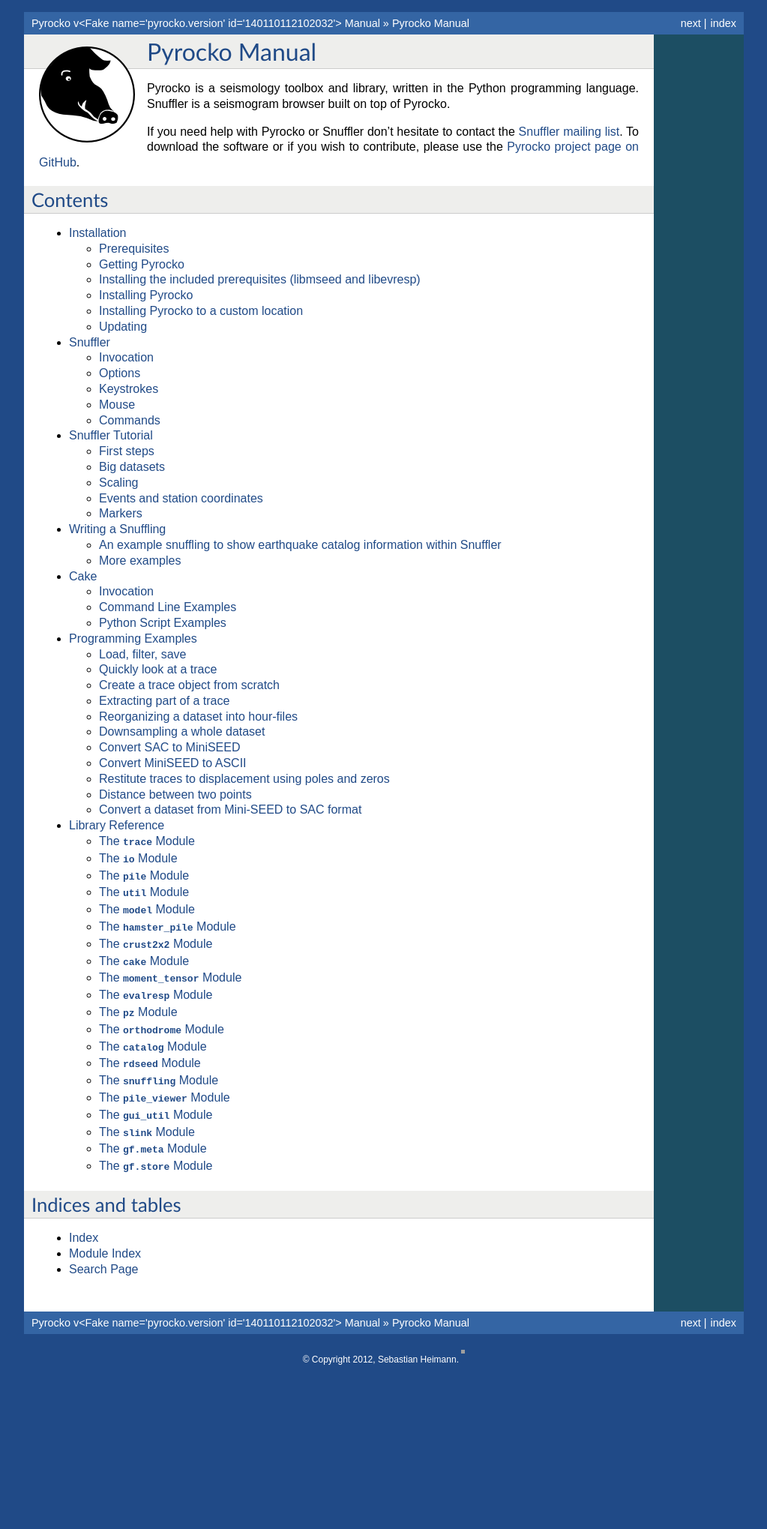
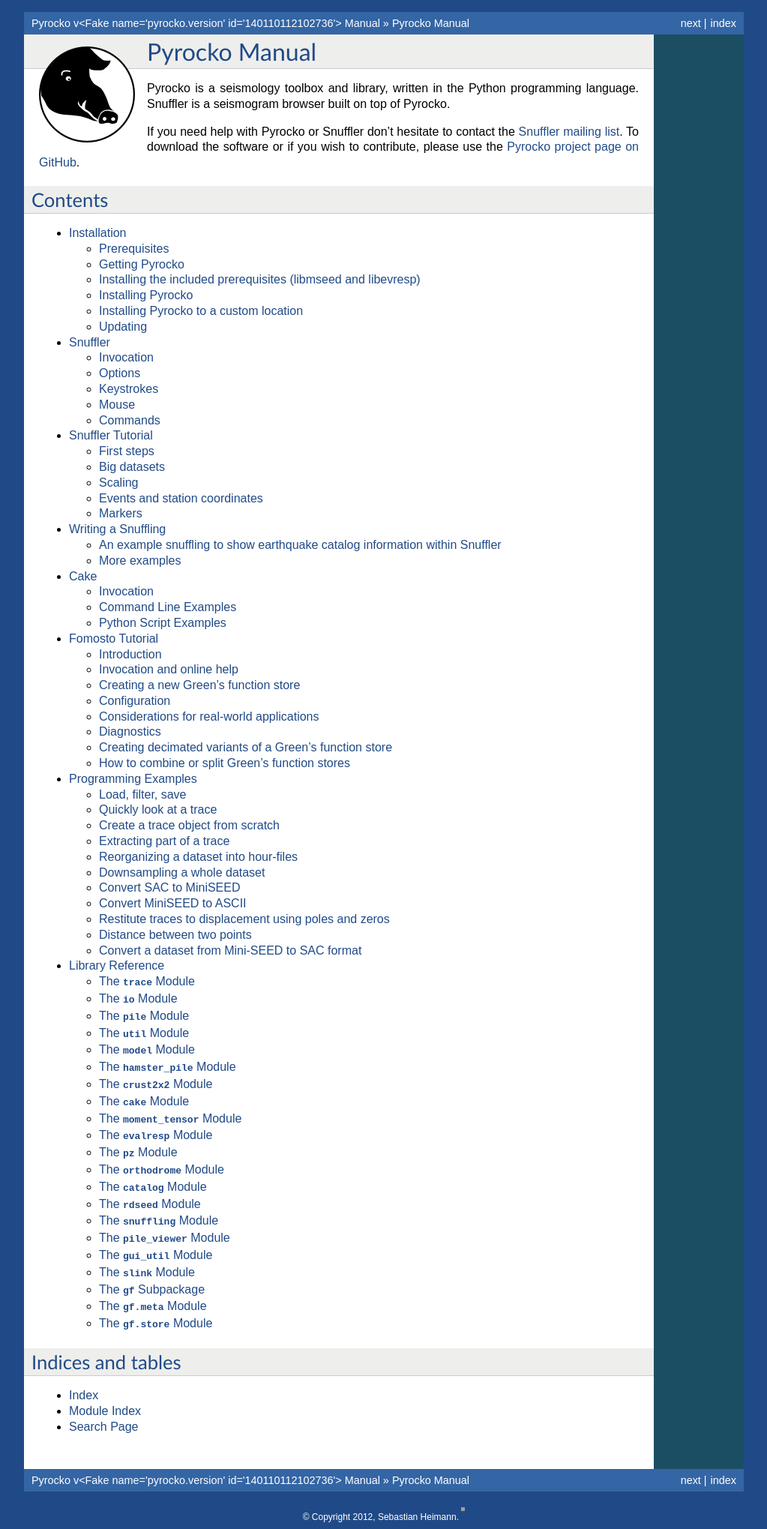
Before and after one commit to pyrocko/pyrocko, a Sphinx documentation site: the page built from doc/index.rst, in a window 1280 px wide. Shown: the whole page at 75% size, without its empty margins (128-1151 px from the left). Built offline with Sphinx 7.4.7, drawn with Linux system fonts in a browser that asks for light colours; formulas are drawn with MathJax 3; the version number is read from the project's files by our own code; before the commit the page ends 1829 px from its top, so only the background shows below that; some of the changed lines change nothing that is shown.

Commit message:
fomosto tutorial first draft

```diff
--- /dev/null
+++ b/doc/fomosto.rst
@@ -0,0 +1,442 @@
+Fomosto Tutorial
+================
+
+Fomosto is a tool to help create and work with pre-calculated and stored
+Green's functions.
+
+Introduction
+------------
+
+Many seismological methods require knowledge of Green's functions in dependance
+of ranges of source and receiver coordinates. Examples range from synthetic
+seismogram calculation over source imaging techniques to source inversion
+methods.  Calculation of Green's functions is a computationally expensive
+operation and it can be of advantage to calculate them in advance. The same
+Green's function traces can then be reused several or many times as required in
+a typical application.
+
+Regarding Green's function creation as an independent step in a use-case's
+processing chain encourages to store these in an application independant form.
+They can then immediatly be reused when new data is to be processed, they can
+be shared between different applications and they can also be passed to other
+researchers, allowing them to focus on their own application rather then
+spending days of work to get their Green's function setup ready.
+
+Furthermore, it is useful to store associated meta information, like e.g.
+travel time tables for seismic phases and the earth model used, together with
+the Green's function in order to have a complete and consistent framework to
+play with.
+
+Pyrocko contains a flexible framework to store and work with pre-calculated
+Green's functions. It is implemented in the :py:mod:`pyrocko.gf` subpackage.
+Also included, is a powerful front end tool to create, inspect, and manipulate
+Green's function stores: the :program:`fomosto` tool ("*forward model storage
+tool*").
+
+Invocation and online help
+--------------------------
+
+Fomosto is a command line program. A brief help overview is shown, when it is
+started without any arguments.
+
+.. highlight:: console
+
+::
+
+    $ fomosto
+    Usage: fomosto <subcommand> <arguments> ... [options]
+
+    Subcommands:
+
+        init          create a new empty GF store
+        build         compute GFs and fill into store
+        stats         print information about a GF store
+        check         check for problems in GF store
+        decimate      build decimated variant of a GF store
+        redeploy      copy traces from one GF store into another
+        view          view selected traces
+        import        convert Kiwi GFDB to GF store format
+        ttt           create travel time tables
+        tttview       plot travel time table
+
+    To get further help and a list of available options for any subcommand run:
+
+        fomosto <subcommand> --help
+
+The first argument selects the subcommand. All other arguments and options are
+dependant on the subcommand. Options start with a double dash, as in
+``--option``. If an option takes an argument, it must immediatly follow the
+option, as in ``--option=argument``.
+
+Creating a new Green's function store
+-------------------------------------
+
+Fomosto does not do the actual computation of the Green's functions. A separate
+Green's function modelling code is required to do this. However, Fomosto
+provides a unified interface to configure and run these codes in order to
+make it simple to build a database of pre-calculated Green's functions.
+
+In this example, we will use QSEIS as the modelling code. [[where to get the
+code?]]
+
+To initialize an empty Green's function store to be built with QSEIS run::
+
+    $ fomosto init qseis my_first_gfs
+
+A directory named ``my_first_gfs``, containing some example configuration files
+is created::
+
+    my_first_gfs/
+    |-- config       # (1)
+    `-- extra/
+        `-- qseis    # (2)
+
+
+The file ``config`` (1) contains general settings and the file ``extra/qseis``
+(2) contains extra settings which are specific to the QSEIS modelling code.
+These files are in the `YAML <http://yaml.org/>`_ format, which is good
+compromise between human and computer readability. The contents of the
+configuration files are disussed in the next section.  The default
+configuration produced by the ``fomosto init`` command can be used without any
+modifications for a quick functional test.
+
+First step is to create tabulated phase arrivals::
+
+    $ cd my_first_gfs
+    $ fomosto ttt
+    ...
+    $ ls phases/
+    begin.phase  end.phase  p.phase  P.phase  s.phase  S.phase
+
+These tabulated phase arrivals are later, in the *build* step, used to cut the
+generated Green's function traces before insertion into the database.
+
+Now, we can calculate the Green's function traces::
+
+    $ fomosto build
+
+Green's functions are built in parallel, if possible. The number of worker processes
+may be limited with the ``--nworkers=N`` option.
+
+We now have a complete Green's function store, ready to be used. This is the
+directory structure of the store::
+
+    my_first_gfs/         # this directory represents the GF store
+    |-- config            # general settings
+    |-- decimated/        # directory for decimated variants of the store
+    |-- extra/            # any extra meta information is in here
+    |   `-- qseis         # e.g. parameters used for the initial modelling
+    |-- index             # index part of the storage
+    |-- phases/           # tabulated phase arrivals are looked for in here
+    |   |-- begin.phase
+    |   |-- end.phase
+    |   |-- p.phase
+    |   |-- P.phase
+    |   |-- s.phase
+    |   `-- S.phase
+    `-- traces            # big binary file with the actual GF data samples
+
+We may now want to change some configuration values and rebuild the Green's
+functions.
+
+Configuration
+-------------
+
+.. highlight :: yaml
+
+These are the initial contents of the ``config`` file::
+
+
+    --- !pyrocko.gf.meta.ConfigTypeA  # this type is for cylindrical symmetry with
+                                      # receivers all at the same depth
+
+    # this label should be set to something unique if the GF store should be published
+    id: my_qseis_gf_store
+
+    # indicates, that QSEIS is/was used for the modelling
+    modelling_code_id: qseis
+
+    # a layered earth model, used for modelling of the Green's functions
+    # and for calculation of phase arrivals. Format is the 'nd' format
+    # as used in cake.
+
+    earthmodel_1d: |2  # '|2' means that a text block indented with 2 blanks follows
+          0.             5.8            3.46           2.6         1264.           600.
+         20.             5.8            3.46           2.6         1264.           600.
+         20.             6.5            3.85           2.9         1283.           600.
+         35.             6.5            3.85           2.9         1283.           600.
+      mantle
+         35.             8.04           4.48           3.58        1449.           600.
+
+         ...
+
+    sample_rate: 0.2  # [Hz]
+    ncomponents: 10   # number of Green's function components (always use 10 with QSEIS).
+
+    # travel time tables are calculated for the phase arrivals defined below
+    # the travel time tables can be referenced at other points in the configuration
+    # by their id
+    tabulated_phases:
+    - !pyrocko.gf.meta.TPDef
+      id: begin
+      definition: p,P,p\,P\,Pv_(cmb)p     # phase defintions in *cake* syntax, first available arrival is used
+    - !pyrocko.gf.meta.TPDef
+      id: end
+      definition: '2.5'                   # this simply means 2.5 km/s horizontal velocity
+    - !pyrocko.gf.meta.TPDef
+      id: P
+      definition: '!P'                    # exclamation mark: a *cake classic phase name* follows
+
+      ...
+
+    # uniform receiver depth with this type of GF config
+    receiver_depth: 0.0  # [m]
+
+    # extents and spacing of the GF traces [m]
+    source_depth_min: 10000.0
+    source_depth_max: 20000.0
+    source_depth_delta: 10000.0
+    distance_min: 100000.0
+    distance_max: 1000000.0
+    distance_delta: 10000.0
+
+
+Details about the structures in the ``config`` file are given in the
+documentation of the :py:mod:`pyrocko.gf.meta` module. In this case, e.g. see
+the class :py:mod:`pyrocko.gf.meta.ConfigTypeA`.
+
+The initial contents of the QSEIS specific configuration file ``extra/qseis``::
+
+    --- !pyrocko.fomosto.qseis.QSeisConfig #
+
+    # with the folowing setting, Green's functions will be calculated for (at
+    # least) the time region between  'begin' minus 50 seconds to 'end' plus 100
+    # seconds, where 'begin' and  'end' are tabulated phases as defined in the
+    # main main configuration
+
+    time_region: [begin-50, end+100]
+
+    # cut the Green's functions to the same time span
+
+    cut: [begin-50, end+100]
+
+    # following docs are excerpts from the QSEIS documentation
+
+    # select slowness integration algorithm (0 = suggested for full wave-field
+    # modelling; 1 or 2 = suggested when using a slowness window with narrow
+    # taper range - a technique for suppressing space-domain aliasing)
+
+    sw_algorithm: 0
+
+    # 4 parameters for low and high slowness (Note 1) cut-offs [s/km] with
+    # tapering: 0 < slw1 < slw2 defining cosine taper at the lower end, and 0 <
+    # slw3 < slw4 defining the cosine taper at the higher end. default values
+    # will be used in case of inconsistent input of the cut-offs (possibly with
+    # much more computational effort)
+
+    slowness_window: [0.0, 0.0, 0.0, 0.0]    # [s/km]
+
+    # parameter for sampling rate of the wavenumber integration (1 = sampled
+    # with the spatial Nyquist frequency, 2 = sampled with twice higher than
+    # the Nyquist, and so on: the larger this parameter, the smaller the space-k
+
+    wavenumber_sampling: 2.5
+
+    # the factor for suppressing time domain aliasing (> 0 and <= 1) The
+    # suppression of the time domain aliasing is achieved by using the complex
+    # frequency technique. The suppression factor should be a value between 0 and
+    # 1. If this factor is set to 0.1, for example, the aliasing phase at the
+    # reduced time begin is suppressed to 10%.
+
+    aliasing_suppression_factor: 0.1
+
+    # switch for filtering free surface effects (0 = with free surface, i.e.,
+    # do not select this filter; 1 = without free surface; 2 = without free
+    # surface but with correction on amplitude and wave form. Note switch 2
+    # can only be used for receivers at the surface)
+
+    filter_surface_effects: 0
+
+    # switch for filtering waves with a shallow penetration depth (concerning
+    # their whole trace from source to receiver), penetration depth limit [km]
+    # if this option is selected, waves whose travel path never exceeds the
+    # given depth limit will be filtered ("seismic nuting"). the condition for
+    # selecting this filter is that the given shallow path depth limit should
+    # be larger than both source and receiver depth.
+
+    filter_shallow_paths: 0
+    filter_shallow_paths_depth: 0.0  # [km]
+
+    # switch for flat-earth-transform
+
+    sw_flat_earth_transform: 1
+
+    # gradient resolution [%] of vp, vs, and density, if <= 0, then default
+    # values (depending on wave length at cut-off frequency) will be used
+
+    gradient_resolution_vp: 0.0
+    gradient_resolution_vs: 0.0
+    gradient_resolution_density: 0.0
+
+    # wavelet duration [unit = time sample rather than sec!], that is about
+    # equal to the half-amplitude cut-off period of the wavelet (> 0. if <= 0,
+    # then default value = 2 time samples will be used)
+
+    wavelet_duration_samples: 0.001
+
+    # switch for the wavelet form (0 = user's own wavelet; 1 = default wavelet:
+    # normalized square half-sinusoid for simulating a physical delta impulse;
+    # 2 = tapered Heaviside wavelet, i.e. integral of wavelet 1)
+
+    wavelet_type: 2
+
+.. highlight:: console
+
+If configuration values have been changed, it may be neccessary to rebuild the
+tabulated phase arrivals or the Green's functions. By default, fomosto will
+refuse to overwrite any GF store content. Use the ``--force`` option to override
+this behaviour::
+
+    $ fomosto ttt --force
+    $ fomosto build --force
+
+When debugging problems with the GF modelling setup, it can be helpful to
+increase the verbosity of the program::
+
+    $ fomosto build --loglevel=debug --nworkers=1
+
+This will show in more detail, e.g. what input is generated for the modelling
+code.
+
+Considerations for real-world applications
+------------------------------------------
+
+A Green's function store of type A (:py:class:`pyrocko.gf.meta.ConfigTypeA`)
+contains precalculated Green's functions on a grid for combinations of source
+depth *z* and source-receiver surface distance *x*. How many Green's functions
+to calculate in advance is determined by the use-case. The depth range to be
+calculated is given by the earthquake source depths to be studied. The distance
+range by the smallest and largest distances between possible source points and
+receiver positions. How dense the grid has to be made depends on whether we
+want to be able to later interpolate the Green's function between neighboring
+nodes (a requirement for the analysis of extended sources) or if we don't have
+such a requirement. For bilinear interpolation to work fine, it is neccessary
+to make the grid dense enough, so that no aliasing effects can occur. This
+means that the grid spacing *dx* should be (considerably) smaller than *v_min /
+f_max*, where *v_min* is the slowest apparent velocity of the seismic waves at
+the surface and *f_max* is the highest frequency to be analysed. For example if
+we want to study waveforms in a frequency range of up to 2 Hz and the slowest
+horizontal velocities are 2 km/s, we need a grid spacing well below 1 km so we
+may try with 250 m. The Green's functions should be calculated with a temporal
+sampling rate of at least 4 Hz in this example, better more.
+
+Typically there is some trial and error involved in determining a stable and
+efficient set of parameters for a new modelling setup. The strategy is to first
+do some trial runs with a sparse grid and/or with a lowered sampling rate until
+we get a feeling for the modelling parameters. The final run for a dense grid,
+may take days or even weeks of computation time and we don’t want to waste that
+effort.
+
+Diagnostics
+-----------
+
+To quickly visualize selected Green's function traces use Fomosto's *view*
+subcommand.  Run the following command to show the Green's function traces for
+ten equally spaced distances::
+
+    $ fomosto view --extract='20k,@10'
+
+If we are not in the Green's function store's directory, we can equally use::
+
+    $ fomosto view --extract='20k,@10' path/to/my_first_gfs
+
+The extracted traces are shown in a Snuffler window, labeled as ``<counter>
+(<source-depth>, <distance>) <component>``.
+
+.. figure:: _static/fomosto_view_1.png
+    :align: center
+
+It is also possible to directly compare the traces of two (or more) different
+Green's function stores. As a demonstration, here we created two Green's
+function stores, one using QSEIS for the modelling (``qseis-test``), the other
+using QSSP (``qssp-test``). The example configurations produced by ``fomosto
+init ...`` have been used, only the sampling rate has been changed to 1 Hz in
+both.  To compare some traces of the two Green's function stores append both
+their directory names to the view command::
+
+    $ fomosto view qseis-test qssp-test --extract='20k,@5'
+
+Rearranging the view in Snuffler a bit, we can quickly spot some differences:
+
+.. figure:: _static/fomosto_view_2.png
+    :align: center
+
+Here we can see, that at the closest distance, the QSEIS trace (red) contains a
+final static offset, while the QSSP trace (blue) does not.
+
+Other diagnostic subcommands are ``fomosto tttview`` to visualize the travel
+time tables, ``fomosto stats`` to summarize some technical details, and
+``fomosto check`` which checks the store for *NaN* values and some other
+problems.
+
+Creating decimated variants of a Green's function store
+-------------------------------------------------------
+
+For some applications, it can be useful if the sampling rate of the Green's
+functions are variable; for example if the method first analyses the lower
+frequency content of the signal and in a later stage refines the results
+including higher frequencies or if the frequency range to be analysed is
+dependant on the magnitude of the source. Because a lower sampling rate typically
+also means that the Green's functions are required on a less dense spacial grid,
+this can lead to less computational effort and lower memory consumption of the
+application.
+
+We can create downsampled variants of a Green's function store with the
+``fomosto decimate`` command. For example, running
+
+::
+
+    $ fomosto decimate 2
+    $ fomosto decimate 4
+
+in a store directory creates variants of the database with half and a quater of
+the original sampling rate. The downsampled variants are stored in the
+``decimated`` subdirectory of the store, so we can again compare the traces
+with
+
+::
+
+    $ fomosto view . decimated/2 decimated/4 --extract='@2,@5'
+
+If not only the temporal but also the spacial
+sampling should be reduced, a modified configuration for the downsampled
+variants can be used::
+
+    $ cp config config.2.temp
+    $ # edit config2.temp; e.g. double the distance_delta value
+    $ fomosto decimate 2 --config=config.2.temp
+    $ rm config.2.temp
+
+How to combine or split Green's function stores
+-----------------------------------------------
+
+Sometimes, it is neccessary to combine or split Green's function stores. For
+example if we want to extend an existing store with more additional source
+depths, or if we wish to extract a subset of an existing database.  This is
+done with Fomosto by creating an empty target store with the desired extents
+and by then copying the relevant traces from the source stores to the target
+store.
+
+1) Create empty copy of ``my_first_gfs``::
+
+        $ fomosto init redeploy my_first_gfs derived
+
+2) Adjust parameters in ``derived/config``; e.g. change the extents of the
+   store.
+
+3) Copy traces from ``my_first_gfs`` to ``derived``. Only traces at
+   nodes which are present in both stores are copied.
+
+   ::
+
+      $ fomosto redeploy my_first_gfs derived
--- a/doc/gf.rst
+++ b/doc/gf.rst
@@ -1,3 +1,8 @@
+The :mod:`gf` Subpackage
+========================
+
+.. automodule:: pyrocko.gf.meta
+
 
 The :mod:`gf.meta` Module
 =========================
--- a/doc/index.rst
+++ b/doc/index.rst
@@ -24,6 +24,7 @@
    snuffler_tutorial
    snuffling_howto
    cake_doc
+   fomosto
    examples
    reference
 
--- /dev/null
+++ b/doc/pyrockotheme/static/pygments.css
@@ -0,0 +1,62 @@
+.highlight .hll { background-color: #ffffcc }
+.highlight  { background: #eeffcc; }
+.highlight .c { color: #408090; font-style: italic } /* Comment */
+.highlight .err { border: 1px solid #FF0000 } /* Error */
+.highlight .k { color: #007020; font-weight: bold } /* Keyword */
+.highlight .o { color: #666666 } /* Operator */
+.highlight .cm { color: #408090; font-style: italic } /* Comment.Multiline */
+.highlight .cp { color: #007020 } /* Comment.Preproc */
+.highlight .c1 { color: #408090; font-style: italic } /* Comment.Single */
+.highlight .cs { color: #408090; background-color: #fff0f0 } /* Comment.Special */
+.highlight .gd { color: #A00000 } /* Generic.Deleted */
+.highlight .ge { font-style: italic } /* Generic.Emph */
+.highlight .gr { color: #FF0000 } /* Generic.Error */
+.highlight .gh { color: #000080; font-weight: bold } /* Generic.Heading */
+.highlight .gi { color: #00A000 } /* Generic.Inserted */
+.highlight .go { color: #606040 } /* Generic.Output */
+.highlight .gp { color: #c65d09; font-weight: bold } /* Generic.Prompt */
+.highlight .gs { font-weight: bold } /* Generic.Strong */
+.highlight .gu { color: #800080; font-weight: bold } /* Generic.Subheading */
+.highlight .gt { color: #0040D0 } /* Generic.Traceback */
+.highlight .kc { color: #007020; font-weight: bold } /* Keyword.Constant */
+.highlight .kd { color: #007020; font-weight: bold } /* Keyword.Declaration */
+.highlight .kn { color: #007020; font-weight: bold } /* Keyword.Namespace */
+.highlight .kp { color: #007020 } /* Keyword.Pseudo */
+.highlight .kr { color: #007020; font-weight: bold } /* Keyword.Reserved */
+.highlight .kt { color: #902000 } /* Keyword.Type */
+.highlight .m { color: #208050 } /* Literal.Number */
+.highlight .s { color: #4070a0 } /* Literal.String */
+.highlight .na { color: #4070a0 } /* Name.Attribute */
+.highlight .nb { color: #007020 } /* Name.Builtin */
+.highlight .nc { color: #0e84b5; font-weight: bold } /* Name.Class */
+.highlight .no { color: #60add5 } /* Name.Constant */
+.highlight .nd { color: #555555; font-weight: bold } /* Name.Decorator */
+.highlight .ni { color: #d55537; font-weight: bold } /* Name.Entity */
+.highlight .ne { color: #007020 } /* Name.Exception */
+.highlight .nf { color: #06287e } /* Name.Function */
+.highlight .nl { color: #002070; font-weight: bold } /* Name.Label */
+.highlight .nn { color: #0e84b5; font-weight: bold } /* Name.Namespace */
+.highlight .nt { color: #062873; font-weight: bold } /* Name.Tag */
+.highlight .nv { color: #bb60d5 } /* Name.Variable */
+.highlight .ow { color: #007020; font-weight: bold } /* Operator.Word */
+.highlight .w { color: #bbbbbb } /* Text.Whitespace */
+.highlight .mf { color: #208050 } /* Literal.Number.Float */
+.highlight .mh { color: #208050 } /* Literal.Number.Hex */
+.highlight .mi { color: #208050 } /* Literal.Number.Integer */
+.highlight .mo { color: #208050 } /* Literal.Number.Oct */
+.highlight .sb { color: #4070a0 } /* Literal.String.Backtick */
+.highlight .sc { color: #4070a0 } /* Literal.String.Char */
+.highlight .sd { color: #4070a0; font-style: italic } /* Literal.String.Doc */
+.highlight .s2 { color: #4070a0 } /* Literal.String.Double */
+.highlight .se { color: #4070a0; font-weight: bold } /* Literal.String.Escape */
+.highlight .sh { color: #4070a0 } /* Literal.String.Heredoc */
+.highlight .si { color: #70a0d0; font-style: italic } /* Literal.String.Interpol */
+.highlight .sx { color: #c65d09 } /* Literal.String.Other */
+.highlight .sr { color: #235388 } /* Literal.String.Regex */
+.highlight .s1 { color: #4070a0 } /* Literal.String.Single */
+.highlight .ss { color: #517918 } /* Literal.String.Symbol */
+.highlight .bp { color: #007020 } /* Name.Builtin.Pseudo */
+.highlight .vc { color: #bb60d5 } /* Name.Variable.Class */
+.highlight .vg { color: #bb60d5 } /* Name.Variable.Global */
+.highlight .vi { color: #bb60d5 } /* Name.Variable.Instance */
+.highlight .il { color: #208050 } /* Literal.Number.Integer.Long */
```
Also changed, not shown: doc/_static/fomosto_view_1.png (added), doc/_static/fomosto_view_2.png (added).
